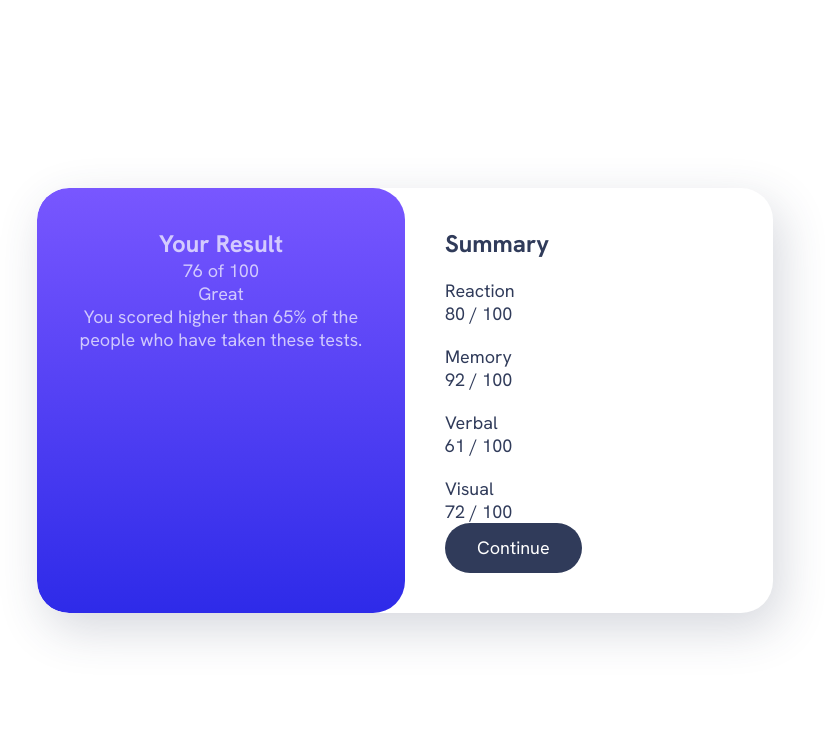
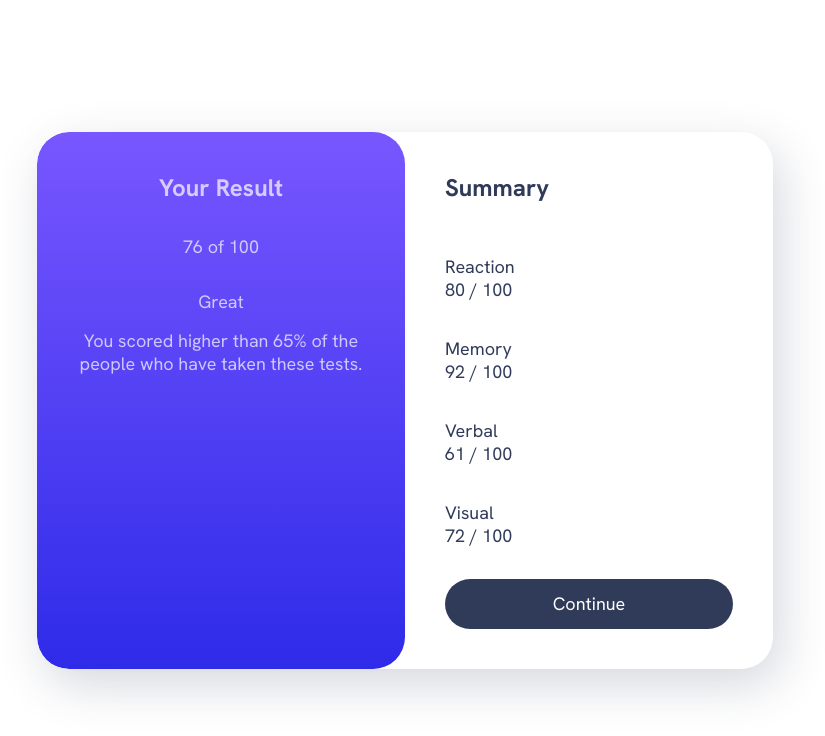
Before and after one commit to Annie-Huang/results-summary-component, a website: page index.html in a window 1280 px wide. Shown: the whole page, without its empty margins (235-1060 px from the left). Drawn offline with Linux system fonts and the light colour scheme.

Commit message:
Add .grid-flow for standard gap and also for master gap through data-* attributes

```diff
--- a/style.css
+++ b/style.css
@@ -86,6 +86,16 @@ body {
   }
 }
 
+.grid-flow {
+  display: grid;
+  align-content: start;
+  gap: 1rem;
+}
+
+.grid-flow[data-spacing='large'] {
+  gap: 2rem;
+}
+
 .section-title {
   font-weight: var(--fw-bold);
   font-size: var(--fs-600);
@@ -116,6 +126,7 @@ body {
 
 @media (min-width: 600px) {
   .result-summary {
+    margin-inline: 1rem;
     grid-template-columns: 1fr 1fr;
     border-radius: var(--border-radius);
     overflow: hidden;
```
